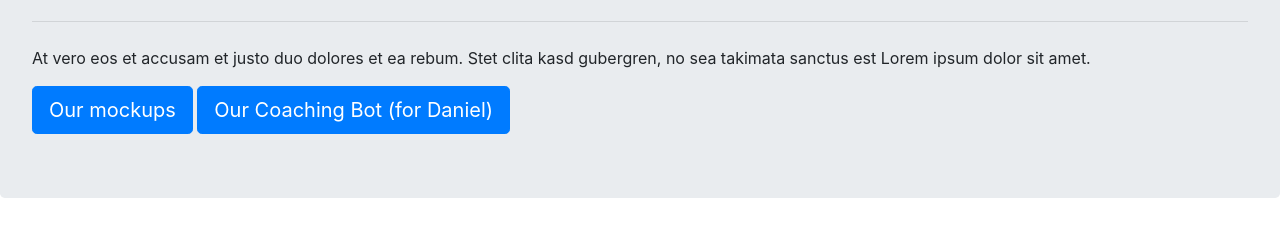
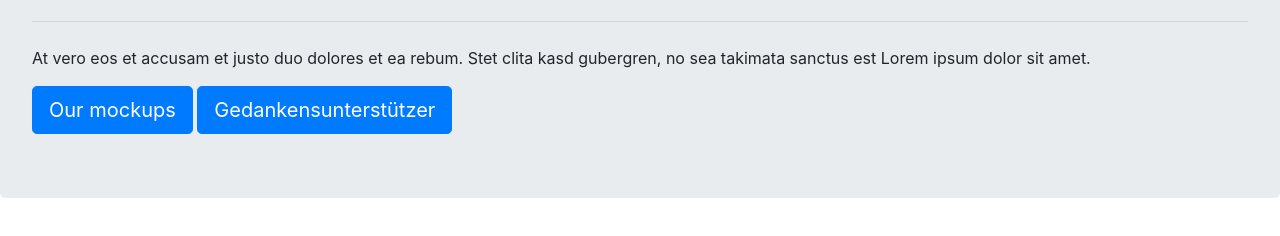
Before and after one commit to t1jac0b/variante2, a plain HTML site: page templates/index.html in a window 1280 px wide. Shown: the part 202-438 px from the top of the page. Drawn offline with nearby package versions, Linux system fonts and the light colour scheme.

Commit message:
Update index.html

```diff
--- a/templates/index.html
+++ b/templates/index.html
@@ -17,7 +17,7 @@
         <hr class="my-4">
         <p>At vero eos et accusam et justo duo dolores et ea rebum. Stet clita kasd gubergren, no sea takimata sanctus est Lorem ipsum dolor sit amet.</p>
         <a class="btn btn-primary btn-lg" href="/mockups.pdf" role="button">Our mockups</a>
-        <a class="btn btn-primary btn-lg" href="/coach/daniel/chat" role="button">Our Coaching Bot (for Daniel)</a>
+        <a class="btn btn-primary btn-lg" href="/chatbot2/chatbot2/chat" role="button">Gedankensunterstützer</a>
       </div>
   </body>
 </html>
```
